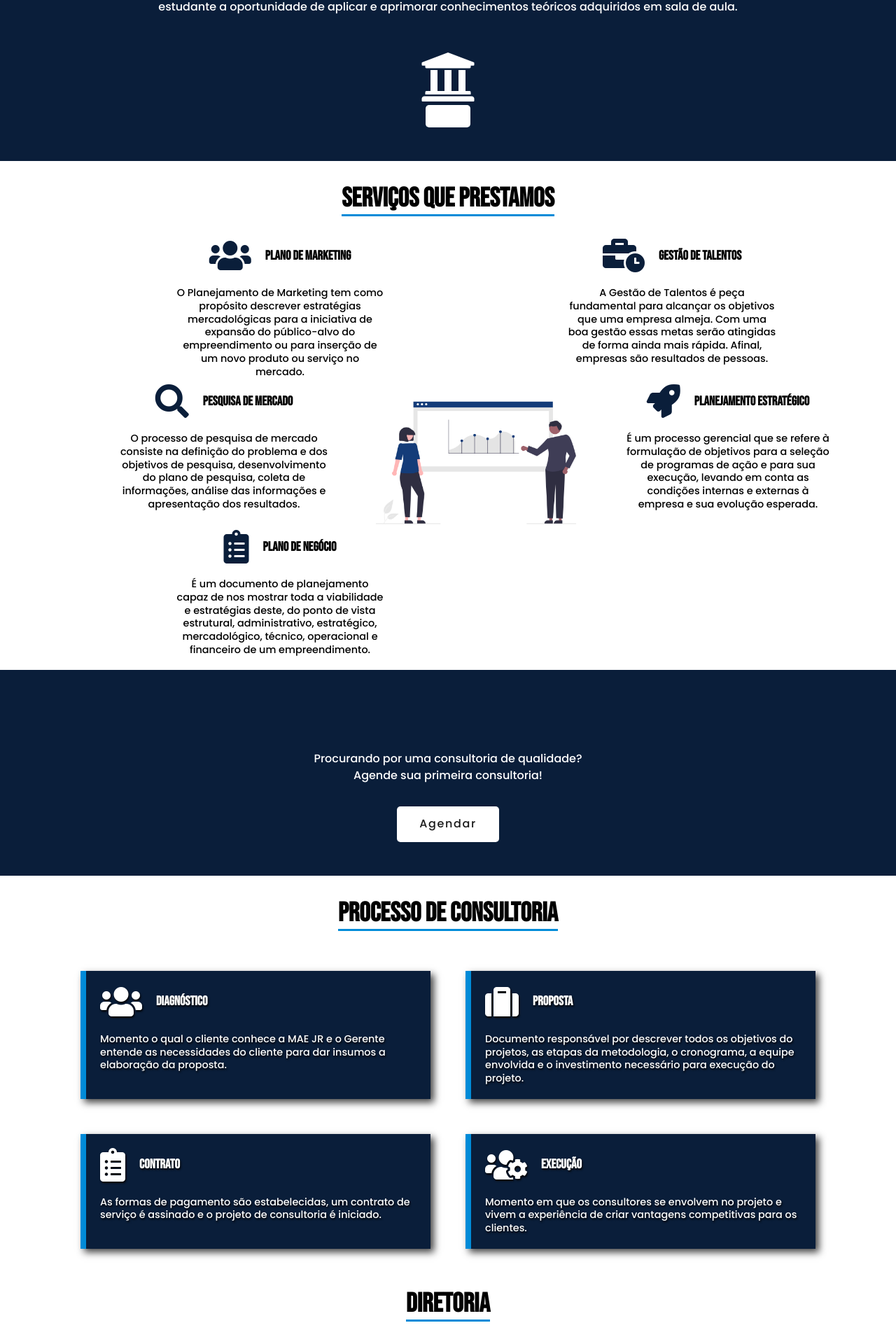
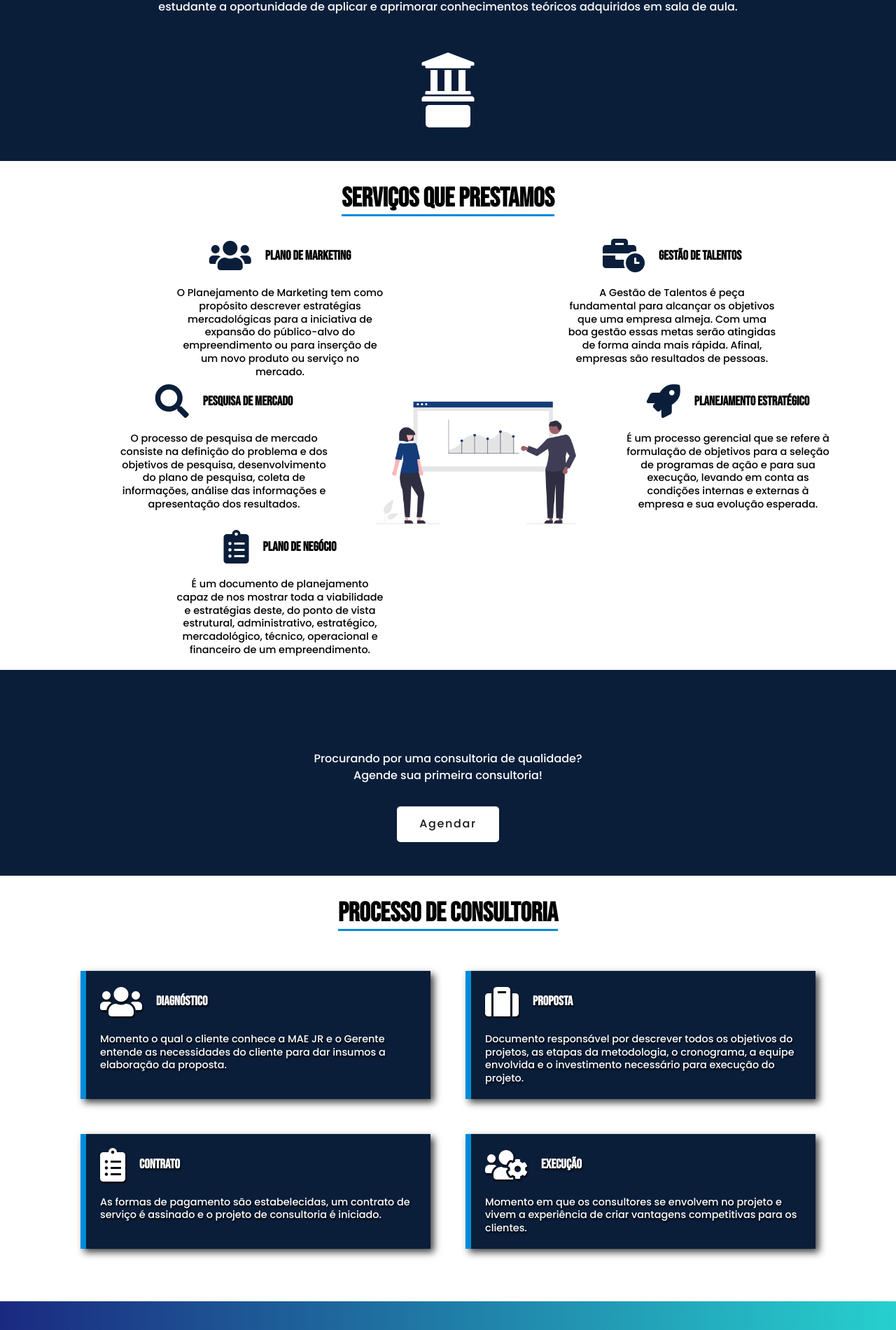
Before and after one commit to dymas/maejr-cms, a Jekyll site: the page built from index.md, in a window 1280 px wide. Shown: the part 1109-3009 px from the top of the page at 70% size. Built offline with Jekyll 4.4.1, drawn with Linux system fonts in a browser that asks for light colours; a script that is not in the unit is left out; grey boxes are pictures that could not be loaded.

Commit message:
Update Páginas “index”

```diff
--- a/index.md
+++ b/index.md
@@ -17,6 +17,8 @@ bannerimage: /assets/imagens/leon-Oalh2MojUuk-unsplash.jpg
 ## Processo de Consultoria
 
 <section class="cards" id="consultoria"> <div class="flex"> <div class="item"> <div class="cabecalho-item"> <i class="fas fa-users"></i> <h3>Diagnóstico</h3> </div> <p>Momento o qual o cliente conhece a MAE JR e o Gerente entende as necessidades do cliente para dar insumos a elaboração da proposta.</p> </div> <div class="item"> <div class="cabecalho-item"> <i class="fas fa-suitcase"></i> <h3>Proposta</h3> </div> <p>Documento responsável por descrever todos os objetivos do projetos, as etapas da metodologia, o cronograma, a equipe envolvida e o investimento necessário para execução do projeto.</p> </div> <div class="item"> <div class="cabecalho-item"> <i class="fas fa-clipboard-list"></i> <h3>Contrato</h3> </div> <p>As formas de pagamento são estabelecidas, um contrato de serviço é assinado e o projeto de consultoria é iniciado.</p> </div> <div class="item"> <div class="cabecalho-item"> <i class="fas fa-users-cog"></i> <h3>Execução</h3> </div> <p>Momento em que os consultores se envolvem no projeto e vivem a experiência de criar vantagens competitivas para os clientes.</p> </div> </div></section>
+
+<div class="space"></div>
 
 ## Diretoria
 
```
